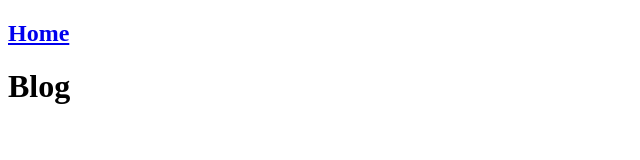
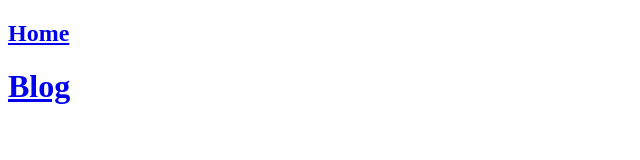
Before and after one commit to PauloAdson/santander-coders24, a plain HTML site: page blog.html in a window 1280 px wide. Shown: the whole page, without its empty margins (0-640 px from the left). Drawn offline with Linux system fonts and the light colour scheme.

Commit message:
alterando o link

```diff
--- a/blog.html
+++ b/blog.html
@@ -8,7 +8,7 @@
 <body>
     <main>
         <h2><a href="/barra-de-navegacao.html">Home</a></h2>
-        <h1>Blog</h1>
+        <h1><a href="/blog.html">Blog</a></h1>
     </main>
 </body>
 </html>
```
